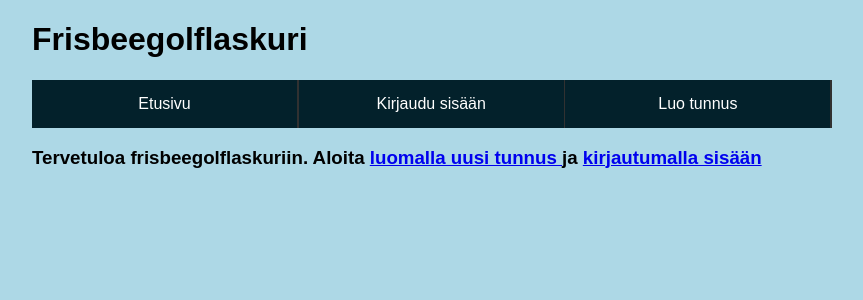
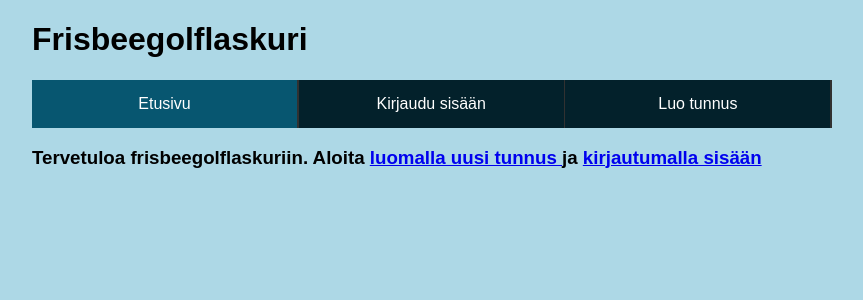
Before and after one commit to hinichijou/TKT20019-frisbeegolflaskuri, a Flask app: page / in a window 1280 px wide. Shown: the top 300 px of the page, without its empty margins (208-1071 px from the left). Run offline with Flask 3, Linux system fonts and the light colour scheme.

Commit message:
Added indicator for active navigation page to the navigation bar

```diff
--- a/app.py
+++ b/app.py
@@ -10,7 +10,7 @@ from werkzeug.security import generate_password_hash, check_password_hash
 
 import config
 from constants import constants
-from enums import SelectionItemClass, FindRoundParam, FlashCategory
+from enums import SelectionItemClass, FindRoundParam, FlashCategory, NavPageCategory
 from localizationkeys import LocalizationKeys
 from localization import get_localization
 import utilities
@@ -26,7 +26,12 @@ app.secret_key = config.secret_key
 
 @app.context_processor
 def utility_processor():
-    return {"get_localization": get_localization, "constants": constants, "utilities": utilities}
+    return {
+        "get_localization": get_localization,
+        "constants": constants,
+        "utilities": utilities,
+        "cur_page": g.cur_nav_page,
+    }
 
 
 @app.before_request
@@ -39,6 +44,10 @@ def after_request(response):
     elapsed_time = round(time.time() - g.start_time, 2)
     print("elapsed time:", elapsed_time, "s")
     return response
+
+
+def set_nav_page_to_context(p):
+    g.cur_nav_page = p
 
 
 def show_message_and_redirect(key, category, route):
@@ -239,6 +248,8 @@ def index(page=1):
     input_tests = [lambda: test_page(page)]
     test_inputs(input_tests)
 
+    set_nav_page_to_context(NavPageCategory.INDEX)
+
     # Don't query rounds if user not logged in since they are only visible for logged in viewers.
     # Would make more sense to have separate pages before and after login
     if "user_id" in session:
@@ -260,6 +271,8 @@ def index(page=1):
 @app.route("/new_course")
 def new_course():
     require_login()
+
+    set_nav_page_to_context(NavPageCategory.NEW_COURSE)
 
     selections = m_selection_classes.get_selection_items(
         [SelectionItemClass.COURSE_DIFFICULTY, SelectionItemClass.COURSE_TYPE]
@@ -370,6 +383,8 @@ def show_courses(page=1):
     input_tests = [lambda: test_page(page)]
     test_inputs(input_tests)
 
+    set_nav_page_to_context(NavPageCategory.SHOW_COURSES)
+
     page_size, page_count = get_page_size_and_count(m_courses.courses_count())
     courses = m_courses.get_courses(page, page_size)
     if not courses:
@@ -382,6 +397,8 @@ def show_courses(page=1):
 def show_course(course_id):
     require_login()
     test_inputs([lambda: test_course_id(course_id)])
+
+    set_nav_page_to_context(NavPageCategory.DEFAULT)
 
     course = m_courses.get_course_data(course_id)
 
@@ -398,6 +415,8 @@ def edit_course(course_id):
     course = m_courses.get_course_data(course_id)
 
     abort_if_null(course, 404)
+
+    set_nav_page_to_context(NavPageCategory.DEFAULT)
 
     selections = m_selection_classes.get_selection_items(
         [SelectionItemClass.COURSE_DIFFICULTY, SelectionItemClass.COURSE_TYPE]
@@ -466,6 +485,8 @@ def update_course():
 @app.route("/new_round")
 def new_round():
     require_login()
+
+    set_nav_page_to_context(NavPageCategory.NEW_ROUND)
 
     courses = m_courses.get_courses(1, m_courses.courses_count())
     if not courses:
@@ -540,6 +561,8 @@ def find_round(page=1):
 
     test_inputs(input_tests)
 
+    set_nav_page_to_context(NavPageCategory.FIND_ROUND)
+
     arginput = course_query is not None or start_time is not None
 
     searchparams = []
@@ -603,6 +626,8 @@ def show_round(round_id):
 
     round_ = round_id_input_handling(round_id)
 
+    set_nav_page_to_context(NavPageCategory.DEFAULT)
+
     # Fetch round results for all users to be able to display them
     round_results = m_results.find_round_results(round_id)
 
@@ -618,6 +643,8 @@ def edit_round(round_id):
 
     abort_if_null(round_, 404)
     abort_if_id_not_sid(round_["creator_id"])
+
+    set_nav_page_to_context(NavPageCategory.DEFAULT)
 
     courses = m_courses.get_courses(1, m_courses.courses_count())
     if not courses:
@@ -757,6 +784,8 @@ def show_user(user_id, r_page=1, p_page=1):
 
     abort_if_null(user, 404)
 
+    set_nav_page_to_context(NavPageCategory.DEFAULT)
+
     # The queries below could be combined to a single query but this is good enough for the time being
     searchparams = [(FindRoundParam.CREATORID, user_id)]
     r_count = m_rounds.round_count(searchparams)
@@ -829,6 +858,8 @@ def show_hole(round_id, player_id, hole_num):
     if player_id not in round_["participators"].keys():
         abort(403)
 
+    set_nav_page_to_context(NavPageCategory.DEFAULT)
+
     if request.method == "POST":
         check_csrf(request.form)
         if "result" in request.form:
@@ -881,6 +912,7 @@ def show_hole(round_id, player_id, hole_num):
 
 @app.route("/register")
 def register():
+    set_nav_page_to_context(NavPageCategory.REGISTER)
     return render_template("register.html")
 
 
@@ -916,6 +948,7 @@ def create():
 @app.route("/login", methods=["GET", "POST"])
 def login():
     if request.method == "GET":
+        set_nav_page_to_context(NavPageCategory.LOGIN)
         return render_template("login.html")
     if request.method == "POST":
         test_inputs(
--- a/static/main.css
+++ b/static/main.css
@@ -223,24 +223,32 @@ ul.nav {
   justify-content: space-between;
 }
 
-li.nav {
+li.nav,
+li.nav_selected {
   padding: 0px;
   width: 100%;
   height: 3em;
-  background-color: rgb(3 33 43);
   color: white;
   text-align: center;
 }
 
-li.nav:nth-of-type(-n + 5) {
+li.nav:nth-of-type(-n + 5),
+li.nav_selected:nth-of-type(-n + 5) {
   margin-right: 0.1em;
 }
 
-li.nav:hover {
+li.nav {
+  background-color: rgb(3 33 43);
+}
+
+li.nav:hover,
+li.nav_selected,
+li.nav_selected:hover {
   background-color: rgb(7, 86, 112);
 }
 
-li.nav > a {
+li.nav > a,
+li.nav_selected > a {
   height: 100%;
   display: flex;
   justify-content: space-evenly;
--- a/templates/components.html
+++ b/templates/components.html
@@ -351,6 +351,14 @@
   </p>
 {%- endmacro %}
 
+{% macro nav_bar_item(id, nav_page_id, link, localizationkey, arg_dict) -%}
+  {% if cur_page == nav_page_id %}
+    <li class="nav_selected" id="{{ id }}">{{ link_with_text(link, get_localization(localizationkey), arg_dict) }}</li>
+  {% else %}
+    <li class="nav" id="{{ id }}">{{ link_with_text(link, get_localization(localizationkey), arg_dict) }}</li>
+  {% endif %}
+{%- endmacro %}
+
 {% macro round_score_board(round, round_results, navigatable_results) -%}
   <p>
     <table>
--- a/templates/layout.html
+++ b/templates/layout.html
@@ -16,12 +16,12 @@
       <nav>
         <div>
           <ul class="nav">
-            <li class="nav" id="nav_index">{{ components.return_to_index_link(a_args) }}</li>
-            <li class="nav" id="nav_new_course">{{ components.new_course_link(a_args) }}</li>
-            <li class="nav" id="nav_show_courses">{{ components.show_courses_link(a_args) }}</li>
-            <li class="nav" id="nav_new_round">{{ components.new_round_link(a_args) }}</li>
-            <li class="nav" id="nav_find_round">{{ components.find_round_link(a_args) }}</li>
-            <li class="nav" id="nav_logout">{{ components.logout_link(a_args) }}</li>
+            {{ components.nav_bar_item("nav_index", "index", url_for("index"), "return_to_index_button", a_args) }}
+            {{ components.nav_bar_item("nav_new_course", "new_course", url_for("new_course"), "create_course_button", a_args) }}
+            {{ components.nav_bar_item("nav_show_courses", "show_courses", url_for("show_courses"), "browse_courses_button", a_args) }}
+            {{ components.nav_bar_item("nav_new_round", "new_round", url_for("new_round"), "create_round_button", a_args) }}
+            {{ components.nav_bar_item("nav_find_round", "find_round", url_for("find_round"), "find_round_button", a_args) }}
+            {{ components.nav_bar_item("nav_logout", "logout", url_for("logout"), "log_out_button", a_args) }}
           </ul>
         </div>
       </nav>
@@ -29,9 +29,9 @@
       <nav>
         <div>
           <ul class="nav">
-            <li class="nav" id="nav_index">{{ components.return_to_index_link(a_args) }}</li>
-            <li class="nav" id="nav_login">{{ components.login_link(a_args) }}</li>
-            <li class="nav" id="nav_register">{{ components.register_link(a_args) }}</li>
+            {{ components.nav_bar_item("nav_index", "index", url_for("index"), "return_to_index_button", a_args) }}
+            {{ components.nav_bar_item("nav_login", "login", url_for("login"), "log_in_button", a_args) }}
+            {{ components.nav_bar_item("nav_register", "register", url_for("register"), "register_button", a_args) }}
           </ul>
         </div>
       </nav>
```
Also changed, not shown: enums.py (+11 -0 lines).
